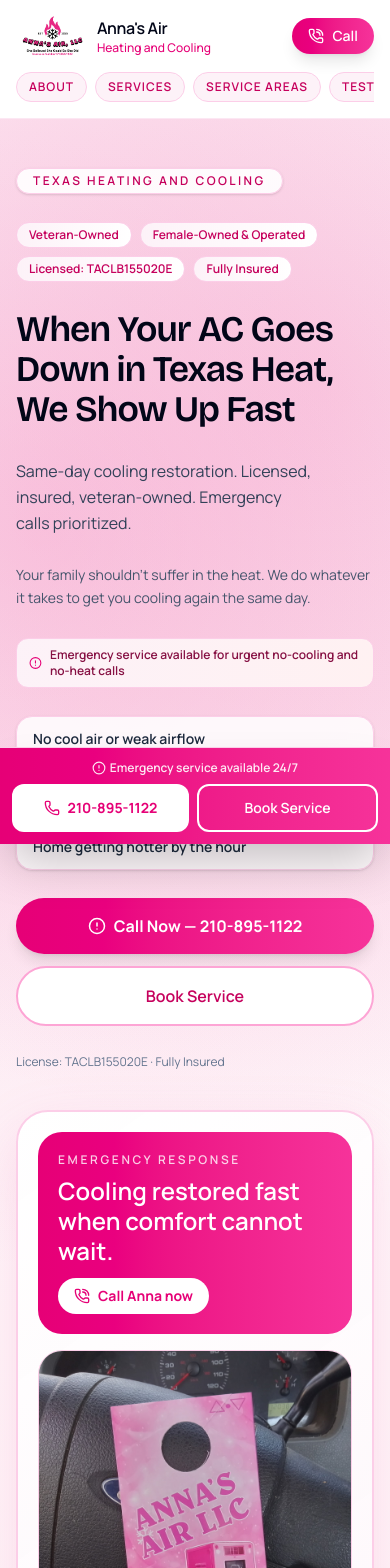
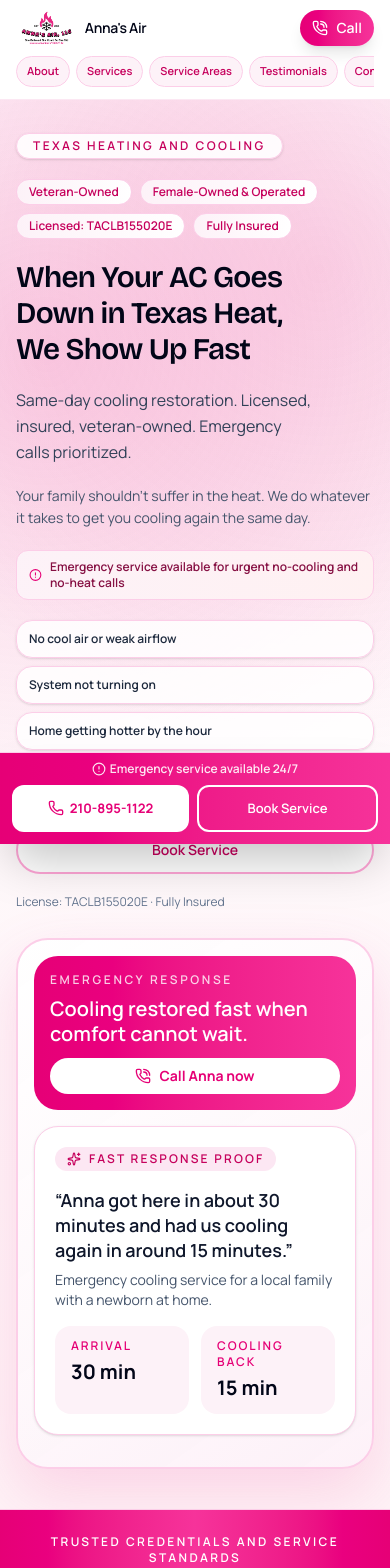
Before and after one commit to burchdad/anna_air, a Next.js app: page / in a window 390 px wide. Shown: the top 1568 px of the page. Built offline with nearby package versions, Linux system fonts and the light colour scheme.

Commit message:
Improve mobile responsiveness across header, hero, trust bar, and sticky CTA

```diff
--- a/src/app/layout.tsx
+++ b/src/app/layout.tsx
@@ -43,7 +43,7 @@
       <body className="min-h-full bg-[var(--background)] text-[var(--foreground)]">
         <div className="relative flex min-h-screen flex-col">
           <Header />
-          <main className="flex-1 pb-24 md:pb-0">{children}</main>
+          <main className="flex-1 pb-32 md:pb-0">{children}</main>
           <Footer />
           <StickyMobileCta />
         </div>
--- a/src/components/layout/header.tsx
+++ b/src/components/layout/header.tsx
@@ -8,7 +8,7 @@
 export function Header() {
   return (
     <header className="sticky top-0 z-50 border-b border-pink-100 bg-white/90 backdrop-blur">
-      <div className="mx-auto w-full max-w-6xl px-4 py-3 sm:px-6 lg:px-8">
+      <div className="mx-auto w-full max-w-6xl px-4 py-2 sm:px-6 sm:py-3 lg:px-8">
         <div className="flex items-center justify-between">
           <Link href="/" className="group inline-flex items-center gap-2">
             <Image
@@ -16,13 +16,13 @@
               alt="Anna's Air LLC logo"
               width={48}
               height={48}
-              className="h-12 w-auto"
+              className="h-10 w-auto sm:h-12"
             />
             <div>
-              <p className="text-base font-semibold tracking-tight text-slate-950">
+              <p className="text-sm font-semibold tracking-tight text-slate-950 sm:text-base">
                 {siteContent.business.name}
               </p>
-              <p className="text-xs text-pink-600 font-medium">Heating and Cooling</p>
+              <p className="hidden text-xs font-medium text-pink-600 sm:block">Heating and Cooling</p>
             </div>
           </Link>
 
@@ -40,7 +40,7 @@
 
           <a
             href={siteContent.business.phoneHref}
-            className="inline-flex items-center gap-2 rounded-full bg-gradient-to-r from-pink-600 to-pink-500 px-4 py-2 text-sm font-semibold text-white transition hover:from-pink-700 hover:to-pink-600 shadow-lg"
+            className="inline-flex items-center gap-2 rounded-full bg-gradient-to-r from-pink-600 to-pink-500 px-3 py-2 text-sm font-semibold text-white transition hover:from-pink-700 hover:to-pink-600 shadow-lg sm:px-4"
           >
             <PhoneCall size={16} />
             <span className="hidden sm:inline">{siteContent.hero.primaryCta}</span>
@@ -48,12 +48,12 @@
           </a>
         </div>
 
-        <nav className="mt-3 flex gap-2 overflow-x-auto pb-1 md:hidden">
+        <nav className="mt-2 flex gap-1.5 overflow-x-auto pb-1 md:hidden">
           {siteContent.navigation.slice(1).map((item) => (
             <Link
               key={item.href}
               href={item.href}
-              className="shrink-0 rounded-full border border-pink-200 bg-pink-50 px-3 py-1.5 text-xs font-semibold uppercase tracking-[0.08em] text-pink-700"
+              className="shrink-0 rounded-full border border-pink-200 bg-pink-50 px-2.5 py-1.5 text-[11px] font-semibold text-pink-700"
             >
               {item.label}
             </Link>
--- a/src/components/layout/sticky-mobile-cta.tsx
+++ b/src/components/layout/sticky-mobile-cta.tsx
@@ -4,7 +4,7 @@
 
 export function StickyMobileCta() {
   return (
-    <div className="fixed inset-x-0 bottom-0 z-50 border-t border-pink-200 bg-gradient-to-r from-pink-600 to-pink-500 p-3 shadow-2xl md:hidden">
+    <div className="fixed inset-x-0 bottom-0 z-50 border-t border-pink-200 bg-gradient-to-r from-pink-600 to-pink-500 px-3 pb-[max(0.75rem,env(safe-area-inset-bottom))] pt-2 shadow-2xl md:hidden">
       <div className="text-center mb-2">
         <p className="text-xs font-semibold text-white/90 flex items-center justify-center gap-1">
           <AlertCircle size={14} />
@@ -14,14 +14,14 @@
       <div className="mx-auto flex w-full max-w-md gap-2">
         <a
           href={siteContent.business.phoneHref}
-          className="inline-flex flex-1 items-center justify-center gap-2 rounded-xl bg-white px-3 py-3 text-sm font-bold text-pink-600 transition hover:bg-pink-50 active:scale-95"
+          className="inline-flex flex-1 items-center justify-center gap-1.5 rounded-xl bg-white px-2.5 py-3 text-[13px] font-bold text-pink-600 transition hover:bg-pink-50 active:scale-95"
         >
           <Phone size={16} />
           {siteContent.business.phoneDisplay}
         </a>
         <a
           href="/contact"
-          className="inline-flex flex-1 items-center justify-center gap-2 rounded-xl border-2 border-white text-white px-3 py-3 text-sm font-semibold transition hover:bg-white/15 active:scale-95"
+          className="inline-flex flex-1 items-center justify-center rounded-xl border-2 border-white px-2.5 py-3 text-[13px] font-semibold text-white transition hover:bg-white/15 active:scale-95"
         >
           Book Service
         </a>
--- a/src/components/sections/hero.tsx
+++ b/src/components/sections/hero.tsx
@@ -6,11 +6,11 @@
 
 export function Hero() {
   return (
-    <section className="relative overflow-hidden px-4 pb-14 pt-12 sm:px-6 lg:px-8 lg:pb-20 lg:pt-16">
+    <section className="relative overflow-hidden px-4 pb-10 pt-8 sm:px-6 sm:pb-14 sm:pt-12 lg:px-8 lg:pb-20 lg:pt-16">
       <div className="absolute inset-0 -z-10 bg-[radial-gradient(circle_at_12%_18%,rgba(236,72,153,0.25),transparent_40%),radial-gradient(circle_at_82%_12%,rgba(236,72,153,0.2),transparent_38%),linear-gradient(to_bottom,#fff,#fef2f6)]" />
 
-      <div className="mx-auto grid w-full max-w-6xl gap-10 lg:grid-cols-[1.12fr_0.88fr] lg:items-center">
-        <div className="space-y-7">
+      <div className="mx-auto grid w-full max-w-6xl gap-7 sm:gap-10 lg:grid-cols-[1.12fr_0.88fr] lg:items-center">
+        <div className="space-y-5 sm:space-y-7">
           <p className="inline-flex rounded-full border border-pink-200 bg-white/90 px-4 py-1 text-xs font-semibold uppercase tracking-[0.2em] text-pink-700 shadow-sm">
             {siteContent.business.stateRegion} Heating and Cooling
           </p>
@@ -26,7 +26,7 @@
             ))}
           </div>
 
-          <h1 className="text-balance text-4xl font-semibold tracking-tight text-slate-950 sm:text-5xl lg:text-6xl">
+          <h1 className="text-balance text-3xl font-semibold tracking-tight text-slate-950 sm:text-5xl lg:text-6xl">
             {siteContent.hero.headline}
           </h1>
 
@@ -47,7 +47,7 @@
             {siteContent.hero.urgencyChecks.map((item) => (
               <div
                 key={item}
-                className="rounded-2xl border border-pink-200 bg-white/85 px-4 py-3 text-sm font-semibold text-slate-800 shadow-sm"
+                className="rounded-2xl border border-pink-200 bg-white/85 px-3 py-2.5 text-xs font-semibold text-slate-800 shadow-sm sm:px-4 sm:py-3 sm:text-sm"
               >
                 {item}
               </div>
@@ -57,14 +57,14 @@
           <div className="flex flex-col gap-3 sm:flex-row">
             <a
               href={siteContent.business.phoneHref}
-              className="inline-flex items-center justify-center gap-2 rounded-full bg-gradient-to-r from-pink-600 to-pink-500 px-6 py-4 text-base font-bold text-white transition hover:from-pink-700 hover:to-pink-600 shadow-lg hover:shadow-xl active:scale-95"
+              className="inline-flex w-full items-center justify-center gap-2 rounded-full bg-gradient-to-r from-pink-600 to-pink-500 px-4 py-3 text-sm font-bold text-white transition hover:from-pink-700 hover:to-pink-600 shadow-lg hover:shadow-xl active:scale-95 sm:w-auto sm:px-6 sm:py-4 sm:text-base"
             >
               <AlertCircle size={18} />
               {siteContent.hero.primaryCta}
             </a>
             <a
               href="/contact"
-              className="inline-flex items-center justify-center rounded-full border-2 border-pink-300 bg-white px-6 py-4 text-base font-semibold text-pink-700 transition hover:border-pink-400 hover:bg-pink-50 active:scale-95"
+              className="inline-flex w-full items-center justify-center rounded-full border-2 border-pink-300 bg-white px-4 py-3 text-sm font-semibold text-pink-700 transition hover:border-pink-400 hover:bg-pink-50 active:scale-95 sm:w-auto sm:px-6 sm:py-4 sm:text-base"
             >
               {siteContent.hero.secondaryCta}
             </a>
@@ -76,19 +76,19 @@
         </div>
 
         <div className="space-y-5">
-          <div className="rounded-[2rem] border-2 border-pink-200 bg-[linear-gradient(145deg,rgba(255,255,255,0.98),rgba(253,242,248,0.95))] p-5 shadow-[0_24px_60px_rgba(236,72,153,0.18)]">
-            <div className="flex flex-wrap items-start justify-between gap-3 rounded-3xl bg-gradient-to-r from-pink-600 to-pink-500 p-5 text-white">
+          <div className="rounded-[2rem] border-2 border-pink-200 bg-[linear-gradient(145deg,rgba(255,255,255,0.98),rgba(253,242,248,0.95))] p-4 shadow-[0_24px_60px_rgba(236,72,153,0.18)] sm:p-5">
+            <div className="flex flex-wrap items-start justify-between gap-3 rounded-3xl bg-gradient-to-r from-pink-600 to-pink-500 p-4 text-white sm:p-5">
               <div>
                 <p className="text-xs font-semibold uppercase tracking-[0.22em] text-white/80">
                   Emergency Response
                 </p>
-                <p className="mt-2 max-w-xs text-2xl font-semibold leading-tight">
+                <p className="mt-2 max-w-xs text-xl font-semibold leading-tight sm:text-2xl">
                   Cooling restored fast when comfort cannot wait.
                 </p>
               </div>
               <a
                 href={siteContent.business.phoneHref}
-                className="inline-flex items-center gap-2 rounded-full bg-white px-4 py-2 text-sm font-bold text-pink-600 transition hover:bg-pink-50"
+                className="inline-flex w-full items-center justify-center gap-2 rounded-full bg-white px-4 py-2 text-sm font-bold text-pink-600 transition hover:bg-pink-50 sm:w-auto"
               >
                 <PhoneCall size={16} />
                 Call Anna now
@@ -96,7 +96,7 @@
             </div>
 
             <div className="mt-4 grid gap-4 md:grid-cols-[0.82fr_1.18fr]">
-              <div className="overflow-hidden rounded-3xl border border-pink-200 bg-white">
+              <div className="hidden overflow-hidden rounded-3xl border border-pink-200 bg-white md:block">
                 <Image
                   src="/images/door-hanger-back.jpg"
                   alt="Anna's Air LLC — Company owned and operated by a female veteran"
@@ -135,7 +135,7 @@
                   </div>
                 </div>
 
-                <div className="rounded-3xl border border-pink-200 bg-gradient-to-r from-pink-50 to-white p-5">
+                <div className="hidden rounded-3xl border border-pink-200 bg-gradient-to-r from-pink-50 to-white p-5 sm:block">
                   <p className="text-xs font-semibold uppercase tracking-[0.22em] text-pink-600">
                     Why homeowners call now
                   </p>
--- a/src/components/sections/trust-bar.tsx
+++ b/src/components/sections/trust-bar.tsx
@@ -14,10 +14,10 @@
         {siteContent.trustBarItems.map((item) => (
           <div
             key={item}
-            className="inline-flex items-center gap-2 rounded-xl border border-white/30 bg-white/15 px-3 py-2 text-sm font-semibold text-white backdrop-blur-sm hover:bg-white/25 transition"
+            className="inline-flex items-start gap-2 rounded-xl border border-white/30 bg-white/15 px-3 py-2 text-xs font-semibold text-white backdrop-blur-sm transition hover:bg-white/25 sm:text-sm"
           >
-            <BadgeCheck size={16} className="text-white" />
-            {item}
+            <BadgeCheck size={16} className="mt-0.5 shrink-0 text-white" />
+            <span className="min-w-0 leading-snug">{item}</span>
           </div>
         ))}
       </div>
```
